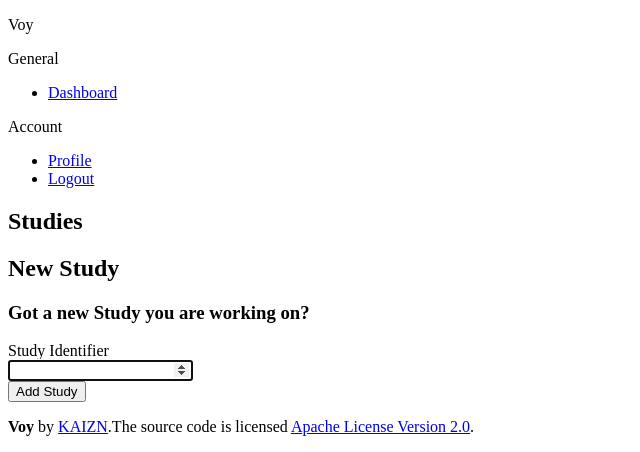
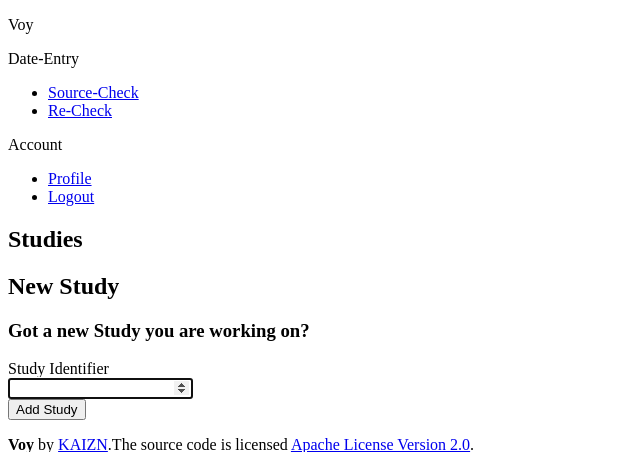
Before and after one commit to KAIZN-io/Voy, a Python web app: template voy/view/templates/controller/study/new.html.j2 in a window 1280 px wide. Shown: the top 452 px of the page, without its empty margins (0-640 px from the left). Run offline with Jinja, Linux system fonts and the light colour scheme; the template is opened without the code that fills it, so the values that code supplies are empty.

Commit message:
Adapted the menu to reflect the coming changes
For someone working as Data-Entry there are basically only two options:
- Perform a Source-Check
- Perform a Re-Check

So here I updated the navigation to refelct this set of actions.

```diff
--- a/voy/view/templates/components/menu.html.j2
+++ b/voy/view/templates/components/menu.html.j2
@@ -1,16 +1,33 @@
 <nav class="menu">
 
   <p class="menu-label">
-    General
+    Date-Entry
   </p>
 
   <ul class="menu-list">
+    <li>
+      <a href="{{ url_for('ticket_controller.new') }}">
+        Source-Check
+      </a>
+    </li>
+    <li>
+      <a href="{{ url_for('dashboard_controller.index') }}">
+        Re-Check
+      </a>
+    </li>
+  </ul>
+
+  {# <p class="menu-label">
+    General
+  </p> #}
+
+  {# <ul class="menu-list">
     <li>
       <a href="{{ url_for('dashboard_controller.index') }}">
         Dashboard
       </a>
     </li>
-  </ul>
+  </ul> #}
 
   {# <p class="menu-label">
     Administration
```
